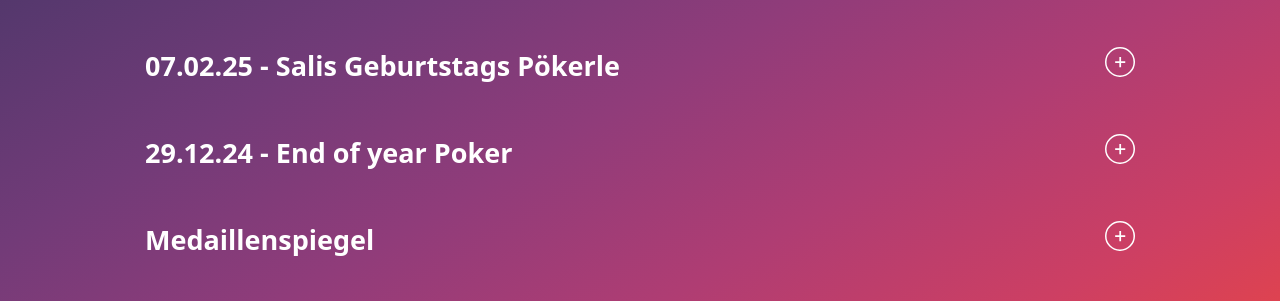
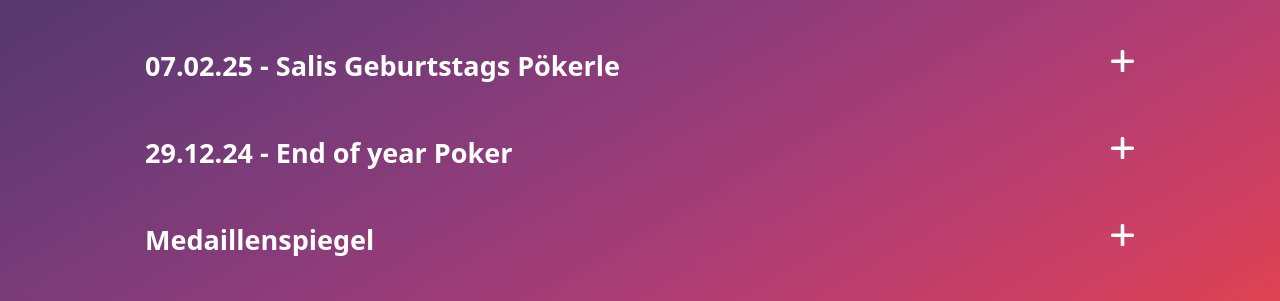
Before and after one commit to mailandr/poker, a plain HTML site: page index.html in a window 1280 px wide. Shown: the part 415-716 px from the top of the page. Drawn offline with nearby package versions, Linux system fonts and the light colour scheme.

Commit message:
update assets

```diff
--- a/style.css
+++ b/style.css
@@ -128,20 +128,22 @@ body {
     .tournament__label--icon {
         position: relative;
         display: block;
-        width: 3rem !important;
-        height: 3rem !important;
+        width: 2.5rem !important;
+        height: 2.5rem !important;
         flex-shrink: 0;
 
         &::after {
             position: absolute;
             content: "";
             inset: 0;
-            width: 3rem;
-            height: 3rem;
-            background-image: url("assets/icons/accordion-plus.svg");
-            background-size: 3rem;
+            width: 2.5rem;
+            height: 2.5rem;
+            background-image: url("assets/icons/plus.svg");
+            background-size: 2.5rem;
         }
     }
+
+
 }
 
 .tournament__checkbox {
@@ -151,7 +153,7 @@ body {
 .tournament__checkbox:checked + .tournament__label {
     .tournament__label--icon {
         &::after {
-            background-image: url("assets/icons/accordion-minus-white.svg");
+            background-image: url("assets/icons/minus.svg");
         }
     }
 }
```
Also changed, not shown: assets/icons/accordion-minus-white.svg (deleted), assets/icons/accordion-plus.svg (deleted), assets/icons/minus.svg (added), assets/icons/plus.svg (added).
